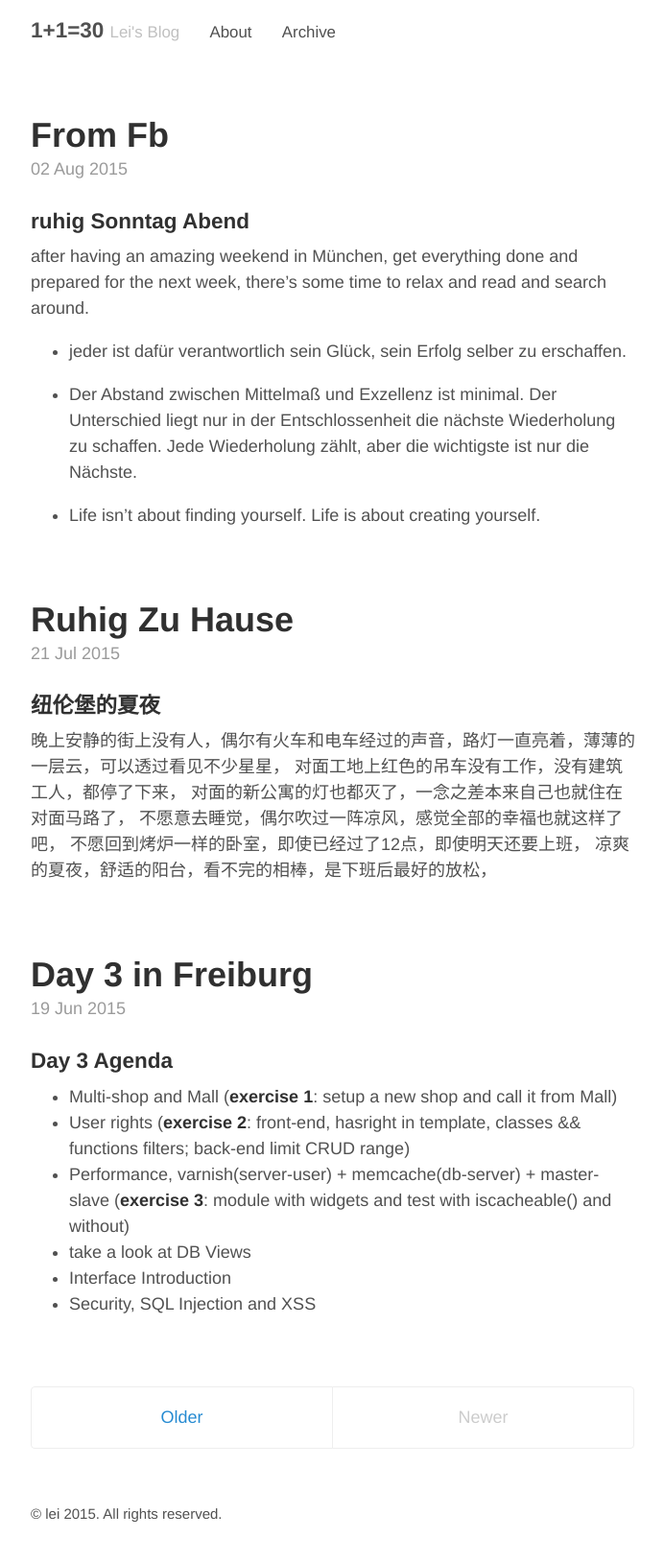
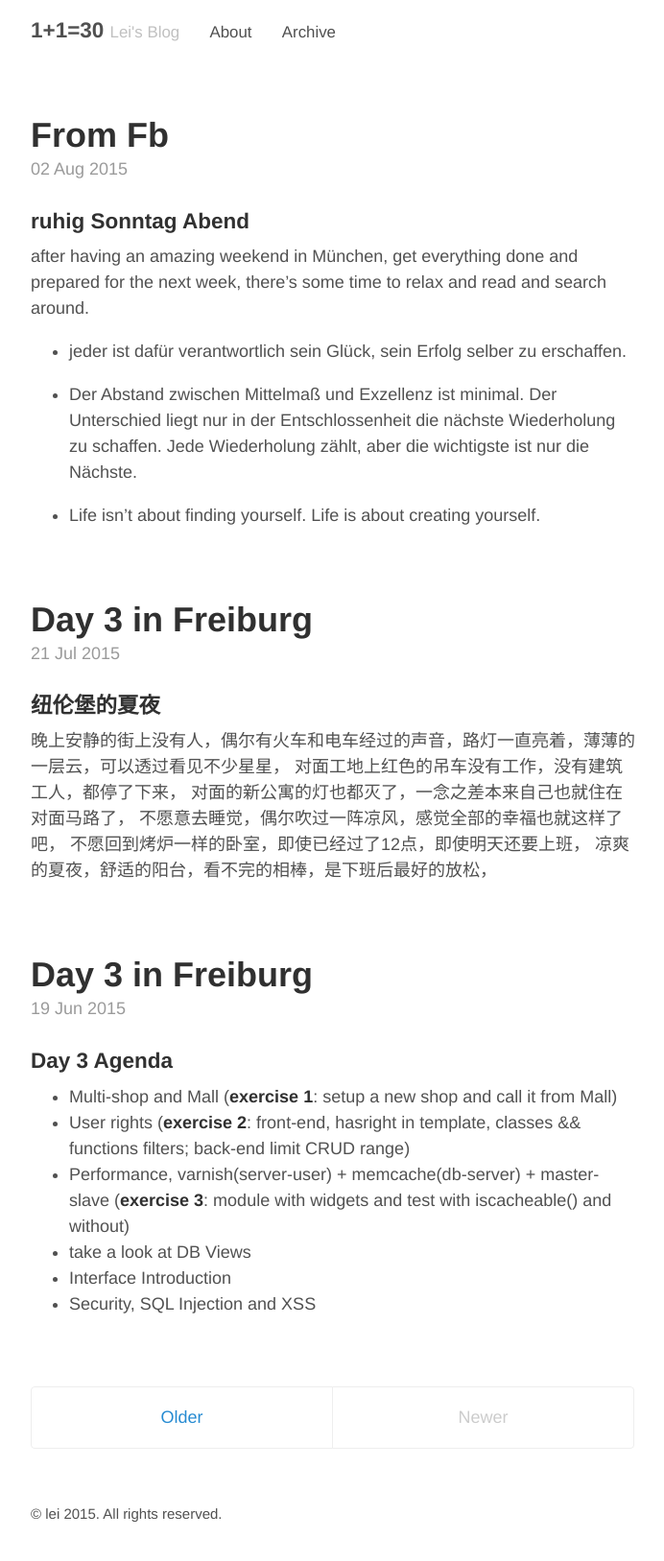
Before and after one commit to leihro/leihro.github.io, a Jekyll site: the page built from index.html, in a window 1280 px wide. Shown: the whole page at 96% size, without its empty margins (293-985 px from the left). Built offline with Jekyll 4.4.1, drawn with Linux system fonts in a browser that asks for light colours; the list of posts is cut into pages by our own code.

Commit message:
Update 2015-07-21-ruhig-zu-Hause.md

```diff
--- a/_posts/2015-07-21-ruhig-zu-Hause.md
+++ b/_posts/2015-07-21-ruhig-zu-Hause.md
@@ -1,3 +1,8 @@
+---
+layout: post
+title: Day 3 in Freiburg
+---
+
 ### 纽伦堡的夏夜
 
 晚上安静的街上没有人，偶尔有火车和电车经过的声音，路灯一直亮着，薄薄的一层云，可以透过看见不少星星，
```
